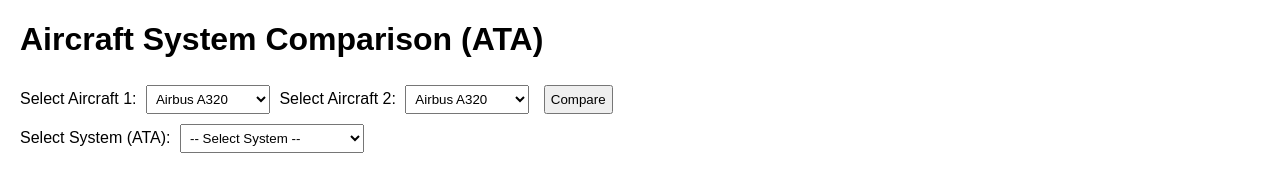
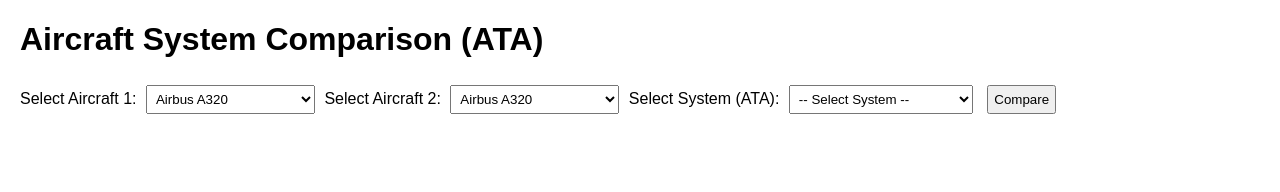
Before and after one commit to mobaraz-aerospace/SafetyCompairsonprotoype, a plain HTML site: page index.html in a window 1280 px wide. Drawn offline with Linux system fonts and the light colour scheme.

Commit message:
Add files via upload

```diff
--- a/app.js
+++ b/app.js
@@ -5,7 +5,7 @@
     manufacturer: "Airbus",
     systems: {
       "21": { name: "Air Conditioning", architecture: "Two pack air conditioning system with mix manifold.", redundancy: "Dual pack + ram air ventilation backup.", notes: "Pack controllers auto manage flow, cockpit can override." },
-      "27": { name: "Flight Controls", architecture: "Fly-by-wire with 5 flight control computers (2 ELAC, 3 SEC).", redundancy: "Triple-channel computers, dual hydraulic actuators.", notes: "Normal law protections, mechanical backup for stabilizer." },
+      "27": { name: "Flight Controls", architecture: "Fly-by-wire with 5 flight control computers.", redundancy: "Triple-channel computers, dual hydraulic actuators.", notes: "Normal law protections, mechanical backup for stabilizer." },
       "28": { name: "Fuel", architecture: "Wing tanks + center tank with automatic transfer.", redundancy: "Dual pumps per tank, crossfeed valve.", notes: "Fuel control managed by FCMC." },
       "32": { name: "Landing Gear", architecture: "Hydraulic main gear with electro-hydraulic brakes.", redundancy: "Dual hydraulic circuits with alternate extension system.", notes: "Brake-by-wire with anti-skid." },
       "34": { name: "Navigation", architecture: "Triple IRS + dual GPS + radio navaids.", redundancy: "3 independent IRS systems.", notes: "FMGC handles sensor fusion for navigation." },
@@ -23,6 +23,58 @@
       "32": { name: "Landing Gear", architecture: "Hydraulically actuated gear with mechanical uplock release.", redundancy: "Alternate extension via gravity drop.", notes: "Carbon brakes on later variants." },
       "34": { name: "Navigation", architecture: "Dual IRS + dual GPS + radio navaids.", redundancy: "Two independent IRS systems.", notes: "Crew selects navigation source manually if needed." },
       "71": { name: "Powerplant", architecture: "Two turbofan engines with hydromechanical backup.", redundancy: "Dual-channel EEC per engine.", notes: "APU available for ground/backup power." }
+    }
+  },
+  {
+    id: "a350",
+    name: "Airbus A350",
+    manufacturer: "Airbus",
+    systems: {
+      "21": { name: "Air Conditioning", architecture: "Advanced pack-based air conditioning with optimized flow control.", redundancy: "Multiple packs with electrical backups.", notes: "More-electric architecture improves efficiency." },
+      "27": { name: "Flight Controls", architecture: "Full fly-by-wire with advanced control laws.", redundancy: "Multiple independent flight control computers.", notes: "High redundancy and envelope protections." },
+      "28": { name: "Fuel", architecture: "Distributed fuel tanks with automatic center-wing transfer.", redundancy: "Multiple pumps and crossfeed logic.", notes: "Fuel managed by central fuel management computers." },
+      "32": { name: "Landing Gear", architecture: "Electro-hydraulic gear and brake systems.", redundancy: "Dual hydraulic circuits with backup electrical actuators.", notes: "Brake-by-wire with advanced health monitoring." },
+      "34": { name: "Navigation", architecture: "Triple IRS, multi-GPS, radio navaids, RNP capability.", redundancy: "Multiple parallel systems.", notes: "Enhanced navigation accuracy and fault tolerance." },
+      "71": { name: "Powerplant", architecture: "High-bypass turbofans with FADEC.", redundancy: "Dual-channel FADEC.", notes: "Optimized for fuel efficiency and ETOPS." }
+    }
+  },
+  {
+    id: "b787",
+    name: "Boeing 787 Dreamliner",
+    manufacturer: "Boeing",
+    systems: {
+      "21": { name: "Air Conditioning", architecture: "Electric-powered cabin conditioning packs.", redundancy: "Multiple packs with electrical power sources.", notes: "Bleedless architecture reduces engine load." },
+      "27": { name: "Flight Controls", architecture: "Advanced fly-by-wire system.", redundancy: "Multiple FCC channels.", notes: "Improved stability and efficiency." },
+      "28": { name: "Fuel", architecture: "Multiple wing tanks with electrical pumps.", redundancy: "Dual pumps per tank, crossfeed system.", notes: "Advanced monitoring and automation." },
+      "32": { name: "Landing Gear", architecture: "Hydraulic gear with electric brakes.", redundancy: "Multiple hydraulic sources with electric backup.", notes: "Brake-by-wire with advanced monitoring." },
+      "34": { name: "Navigation", architecture: "Dual IRS, dual GPS, RNP-capable.", redundancy: "Independent navigation computers.", notes: "Supports advanced nav procedures." },
+      "71": { name: "Powerplant", architecture: "Turbofans with dual-channel FADEC.", redundancy: "Dual electronic controllers.", notes: "Optimized for long-haul operations." }
+    }
+  },
+  {
+    id: "e190",
+    name: "Embraer E190",
+    manufacturer: "Embraer",
+    systems: {
+      "21": { name: "Air Conditioning", architecture: "Two pack system with recirculation fans.", redundancy: "Dual packs, backup fans.", notes: "Simplified compared to widebodies." },
+      "27": { name: "Flight Controls", architecture: "Fly-by-wire for primary, mechanical backup.", redundancy: "Multiple control computers + backup.", notes: "Provides protections similar to larger jets." },
+      "28": { name: "Fuel", architecture: "Wing tanks with center tank transfer.", redundancy: "Dual pumps per tank.", notes: "Automatic fuel management logic." },
+      "32": { name: "Landing Gear", architecture: "Hydraulic main gear, electromechanical nose gear steering.", redundancy: "Alternate extension system.", notes: "Conventional but reliable." },
+      "34": { name: "Navigation", architecture: "Dual IRS, dual GPS, VOR/ILS.", redundancy: "Two systems.", notes: "Adequate for regional ops." },
+      "71": { name: "Powerplant", architecture: "Two turbofan engines with FADEC.", redundancy: "Dual-channel FADEC per engine.", notes: "ETOPS-capable for short oceanic sectors." }
+    }
+  },
+  {
+    id: "crj900",
+    name: "Bombardier CRJ900",
+    manufacturer: "Bombardier",
+    systems: {
+      "21": { name: "Air Conditioning", architecture: "Two pack system with mix manifold.", redundancy: "Dual pack, manual ram air backup.", notes: "Standard for regional jets." },
+      "27": { name: "Flight Controls", architecture: "Conventional hydraulically powered controls.", redundancy: "Dual hydraulic systems.", notes: "No full FBW, but reliable." },
+      "28": { name: "Fuel", architecture: "Wing tanks with transfer to engines.", redundancy: "Two pumps per wing tank.", notes: "Crossfeed available." },
+      "32": { name: "Landing Gear", architecture: "Hydraulic main gear, gravity freefall extension.", redundancy: "Dual hydraulics + manual backup.", notes: "Mechanical simplicity aids reliability." },
+      "34": { name: "Navigation", architecture: "Dual IRS, GPS, VOR/ILS.", redundancy: "Two navigation computers.", notes: "Adequate for typical routes." },
+      "71": { name: "Powerplant", architecture: "Two turbofans with EEC.", redundancy: "Dual-channel EEC per engine.", notes: "APU backup." }
     }
   }
 ];
--- a/index.html
+++ b/index.html
@@ -2,20 +2,17 @@
 <html lang="en">
 <head>
   <meta charset="UTF-8">
-  <title>SystemCompare ATA Prototype</title>
+  <title>SystemCompare ATA Expanded</title>
   <link rel="stylesheet" href="styles.css">
 </head>
 <body>
   <h1>Aircraft System Comparison (ATA)</h1>
+
   <label for="product1">Select Aircraft 1:</label>
   <select id="product1"></select>
 
   <label for="product2">Select Aircraft 2:</label>
   <select id="product2"></select>
-
-  <button id="compareBtn">Compare</button>
-
-  <div id="compareResult"></div>
 
   <label for="ataSelect">Select System (ATA):</label>
   <select id="ataSelect">
@@ -28,6 +25,9 @@
     <option value="71">ATA 71 – Powerplant</option>
   </select>
 
+  <button id="compareBtn">Compare</button>
+
+  <div id="compareResult"></div>
   <div id="systemCompare"></div>
 
   <script src="app.js"></script>
```
